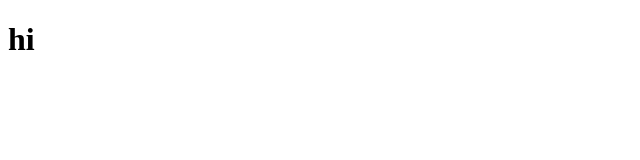
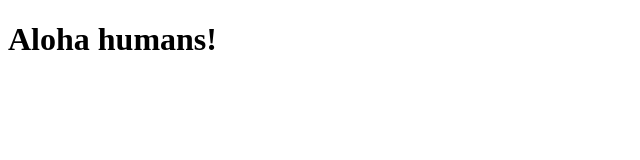
Before and after one commit to cleciojive/start, a plain HTML site: page index.html in a window 1280 px wide. Shown: the whole page, without its empty margins (0-640 px from the left). Drawn offline with Linux system fonts and the light colour scheme.

Commit message:
Agora simm

```diff
--- a/index.html
+++ b/index.html
@@ -7,6 +7,6 @@
     <title>Document</title>
 </head>
 <body>
-    <h1>hi</h1>
+    <h1>Aloha humans!</h1>
 </body>
 </html>
```
